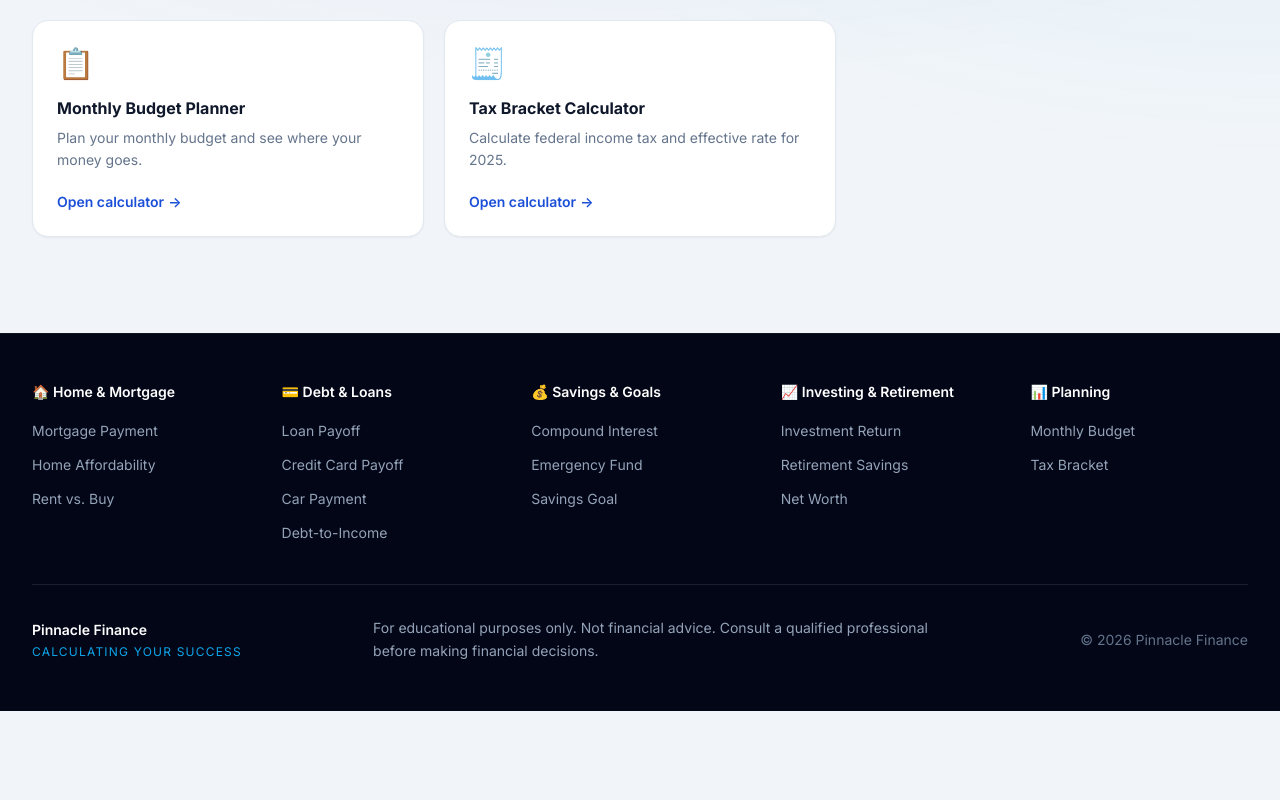
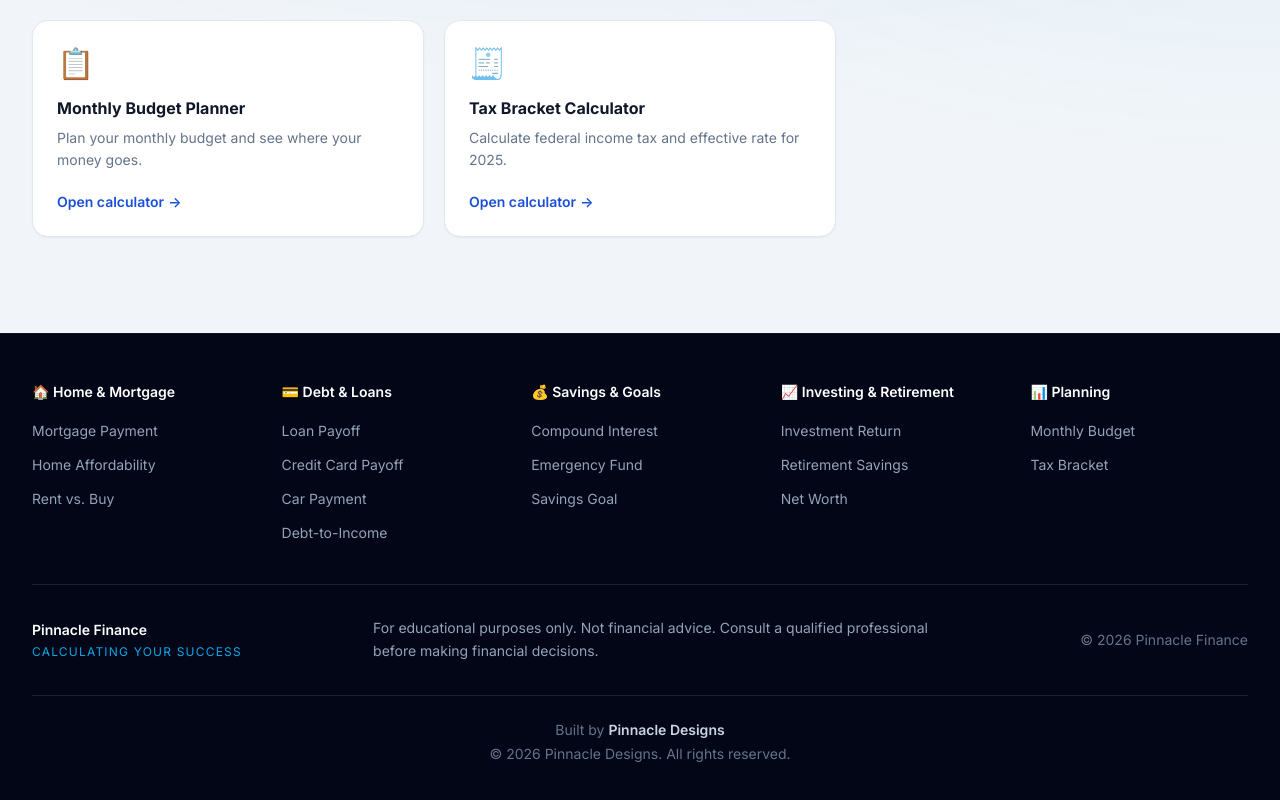
Before and after one commit to Pinnacle-Designs/Pinnacle-Finance, a React (Vite) app: page / in a window 1280 px wide. Shown: the part 2560-3360 px from the top of the page. Before the commit the page ends 3271 px from the top, so only its background shows below. Built offline with nearby package versions, Linux system fonts and the light colour scheme.

Commit message:
Update site URLs to reflect new custom domain and add built by information in the footer

```diff
--- a/src/components/Layout.jsx
+++ b/src/components/Layout.jsx
@@ -3,7 +3,7 @@ import { Link, Outlet, useLocation } from 'react-router-dom';
 import AdSlot, { ADS_ENABLED } from './AdSlot';
 import Logo from './Logo';
 import { CALCULATORS, CATEGORIES } from '../data/calculators';
-import { SITE_NAME, SITE_TAGLINE } from '../config/brand';
+import { SITE_NAME, SITE_TAGLINE, BUILT_BY } from '../config/brand';
 
 export default function Layout() {
   const [mobileOpen, setMobileOpen] = useState(false);
@@ -166,6 +166,15 @@ export default function Layout() {
             </p>
             <p className="text-slate-500">© {new Date().getFullYear()} {SITE_NAME}</p>
           </div>
+          <div className="border-t border-white/10 mt-8 pt-6 text-center text-sm text-slate-500">
+            <p>
+              Built by{' '}
+              <span className="font-semibold text-slate-300">{BUILT_BY}</span>
+            </p>
+            <p className="mt-1">
+              © {new Date().getFullYear()} {BUILT_BY}. All rights reserved.
+            </p>
+          </div>
         </div>
       </footer>
     </div>
--- a/src/config/brand.js
+++ b/src/config/brand.js
@@ -1,6 +1,7 @@
 export const SITE_NAME = 'Pinnacle Finance';
 export const SITE_TAGLINE = 'Calculating Your Success';
-export const SITE_URL = 'https://david-foy89.github.io/Pinnacle-Finance';
+export const SITE_URL = 'https://www.pinnaclefinancecalc.com';
+export const BUILT_BY = 'Pinnacle Designs';
 
 // Matches vite.config.js base (no trailing slash — for React Router)
 export const ROUTER_BASENAME = import.meta.env.BASE_URL.replace(/\/$/, '') || '/';
--- a/vite.config.js
+++ b/vite.config.js
@@ -1,10 +1,8 @@
 import { defineConfig } from 'vite';
 import react from '@vitejs/plugin-react';
 
-// GitHub Pages project site: https://david-foy89.github.io/Pinnacle-Finance/
-const base = '/Pinnacle-Finance/';
-
+// Custom domain: https://www.pinnaclefinancecalc.com
 export default defineConfig({
-  base,
+  base: '/',
   plugins: [react()],
 });
```
Also changed, not shown: 2 other files (tests, documents, lock files or other folders).
